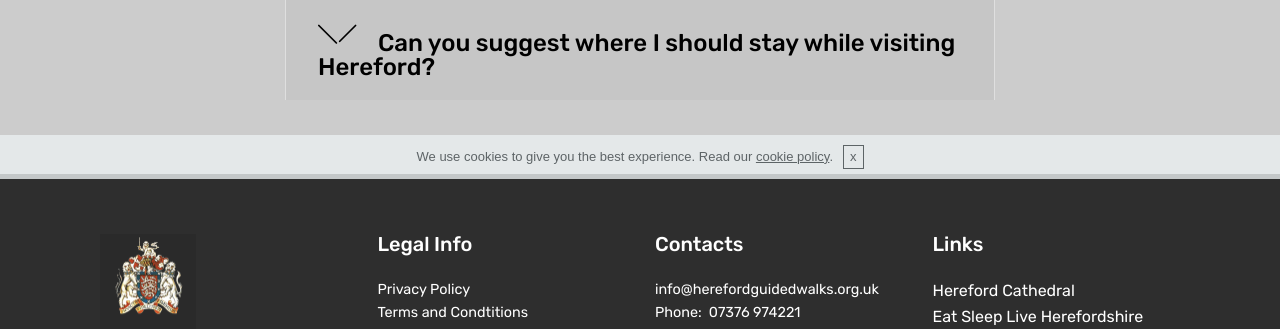
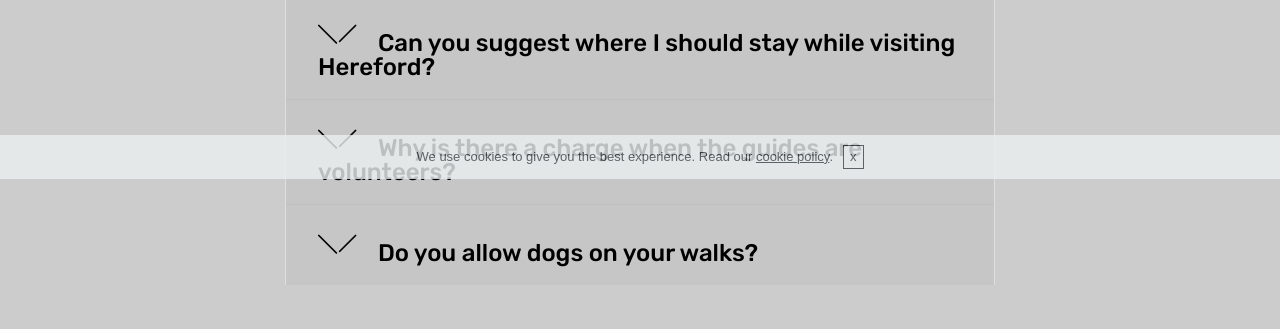
Before and after one commit to HGOG/HGOG.github.io, a plain HTML site: page faq.html in a window 1280 px wide. Shown: the part 621-950 px from the top of the page. Drawn offline with Linux system fonts and the light colour scheme; files whose address does not match are found by name.

Commit message:
Changes to FAQs More added

```diff
--- a/faq.html
+++ b/faq.html
@@ -94,7 +94,8 @@
                         <div class="card-header" role="tab" id="headingOne">
                             <a role="button" class="panel-title collapsed text-black" data-toggle="collapse" data-core="" href="#collapse1_36" aria-expanded="false" aria-controls="collapse1">
                                 <h4 class="mbr-fonts-style display-5">
-                                    <span class="sign mbr-iconfont mbri-arrow-down inactive"></span>&nbsp;What happens if there are too many people for a daily or weekly walk?</h4>
+                                    <span class="sign mbr-iconfont mbri-arrow-down inactive"></span>&nbsp;What happens if there are too many people for a daily or weekly walk?
+                                </h4>
                             </a>
                         </div>
                         <div id="collapse1_36" class="panel-collapse noScroll collapse " role="tabpanel" aria-labelledby="headingOne" data-parent="#bootstrap-accordion_36">
@@ -108,7 +109,7 @@
                             <a role="button" class="collapsed panel-title text-black" data-toggle="collapse" data-core="" href="#collapse2_36" aria-expanded="false" aria-controls="collapse2">
                                 <h4 class="mbr-fonts-style display-5">
                                     <span class="sign mbr-iconfont mbri-arrow-down inactive"></span>&nbsp;I am in a wheelchair - is that OK?
-                               </h4>
+                                </h4>
                             </a>
 
                         </div>
@@ -150,7 +151,8 @@
                         <div class="card-header" role="tab" id="headingFive">
                             <a role="button" class="collapsed panel-title text-black" data-toggle="collapse" data-core="" href="#collapse5_36" aria-expanded="false" aria-controls="collapse5">
                                 <h4 class="mbr-fonts-style display-5">
-                                    <span class="sign mbr-iconfont mbri-arrow-down inactive"></span>&nbsp;Do the walks include the Cathedral?</h4>
+                                    <span class="sign mbr-iconfont mbri-arrow-down inactive"></span>&nbsp;Do the walks include the Cathedral?
+                                </h4>
                             </a>
                         </div>
                         <div id="collapse5_36" class="panel-collapse noScroll collapse" role="tabpanel" aria-labelledby="headingFive" data-parent="#bootstrap-accordion_36">
@@ -163,12 +165,41 @@
                         <div class="card-header" role="tab" id="headingSix">
                             <a role="button" class="collapsed panel-title text-black" data-toggle="collapse" data-core="" href="#collapse6_36" aria-expanded="false" aria-controls="collapse6">
                                 <h4 class="mbr-fonts-style display-5">
-                                    <span class="sign mbr-iconfont mbri-arrow-down inactive"></span>&nbsp;Can you suggest where I should stay while visiting Hereford?</h4>
+                                    <span class="sign mbr-iconfont mbri-arrow-down inactive"></span>&nbsp;Can you suggest where I should stay while visiting Hereford?
+                                </h4>
                             </a>
                         </div>
                         <div id="collapse6_36" class="panel-collapse noScroll collapse" role="tabpanel" aria-labelledby="headingSix" data-parent="#bootstrap-accordion_36">
                             <div class="panel-body p-4">
                                 <p class="mbr-fonts-style panel-text display-7">Try this site&nbsp;<a href="https://www.eatsleepliveherefordshire.co.uk/" target="_blank">here</a>&nbsp;for some ideas.</p>
+                            </div>
+                        </div>
+                    </div>
+                    <div class="card">
+                        <div class="card-header" role="tab" id="headingSeven">
+                            <a role="button" class="collapsed panel-title text-black" data-toggle="collapse" data-core="" href="#collapse7_36" aria-expanded="false" aria-controls="collapse7">
+                                <h4 class="mbr-fonts-style display-5">
+                                    <span class="sign mbr-iconfont mbri-arrow-down inactive"></span>&nbsp;Why is there a charge when the guides are volunteers?
+                                </h4>
+                            </a>
+                        </div>
+                        <div id="collapse7_36" class="panel-collapse noScroll collapse" role="tabpanel" aria-labelledby="headingSeven" data-parent="#bootstrap-accordion_36">
+                            <div class="panel-body p-4">
+                                <p class="mbr-fonts-style panel-text display-7">We have advertising and administrative costs and pay for insurance. The charge per head goes towards meeting these costs.</p>
+                            </div>
+                        </div>
+                    </div>
+                    <div class="card">
+                        <div class="card-header" role="tab" id="headingEight">
+                            <a role="button" class="collapsed panel-title text-black" data-toggle="collapse" data-core="" href="#collapse8_36" aria-expanded="false" aria-controls="collapse8">
+                                <h4 class="mbr-fonts-style display-5">
+                                    <span class="sign mbr-iconfont mbri-arrow-down inactive"></span>&nbsp;Do you allow dogs on your walks?
+                                </h4>
+                            </a>
+                        </div>
+                        <div id="collapse8_36" class="panel-collapse noScroll collapse" role="tabpanel" aria-labelledby="headingEight" data-parent="#bootstrap-accordion_36">
+                            <div class="panel-body p-4">
+                                <p class="mbr-fonts-style panel-text display-7">We regret that we can only allow assistance dogs on our walks.</p>
                             </div>
                         </div>
                     </div>
```
